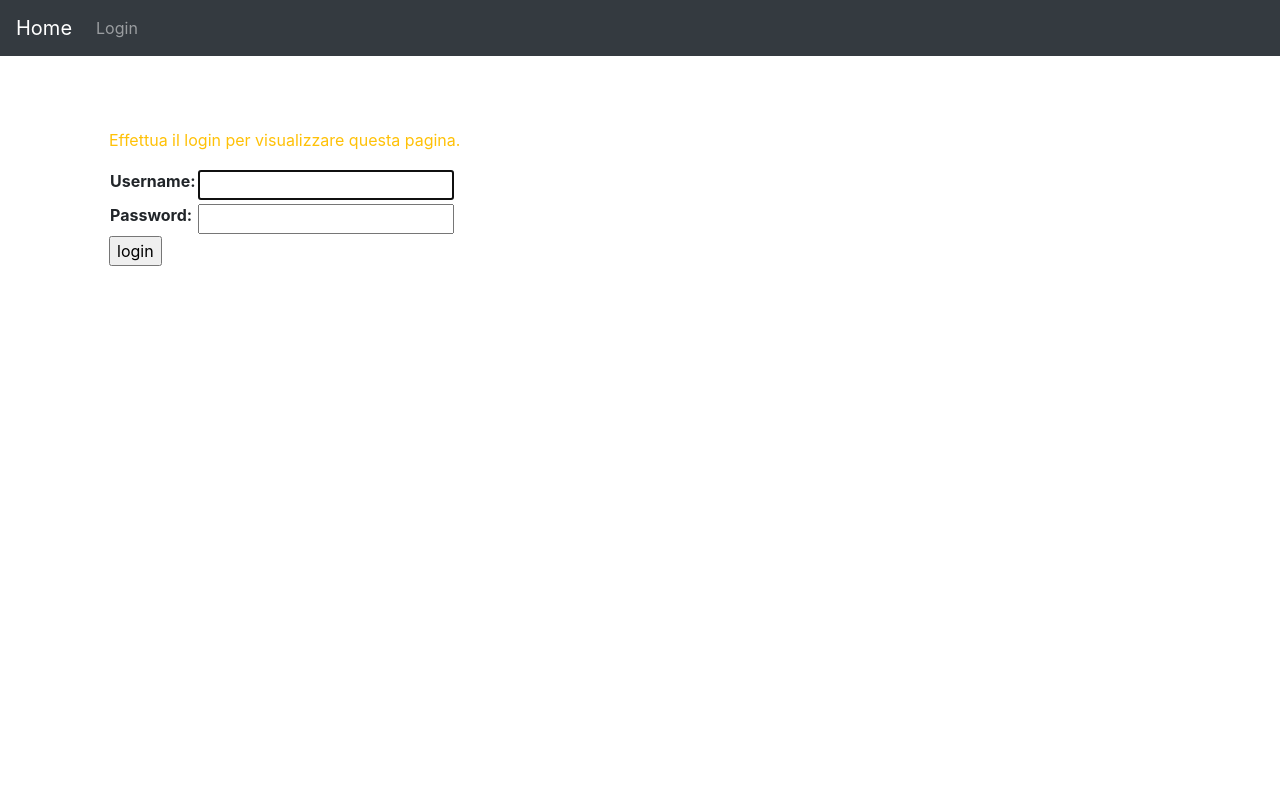
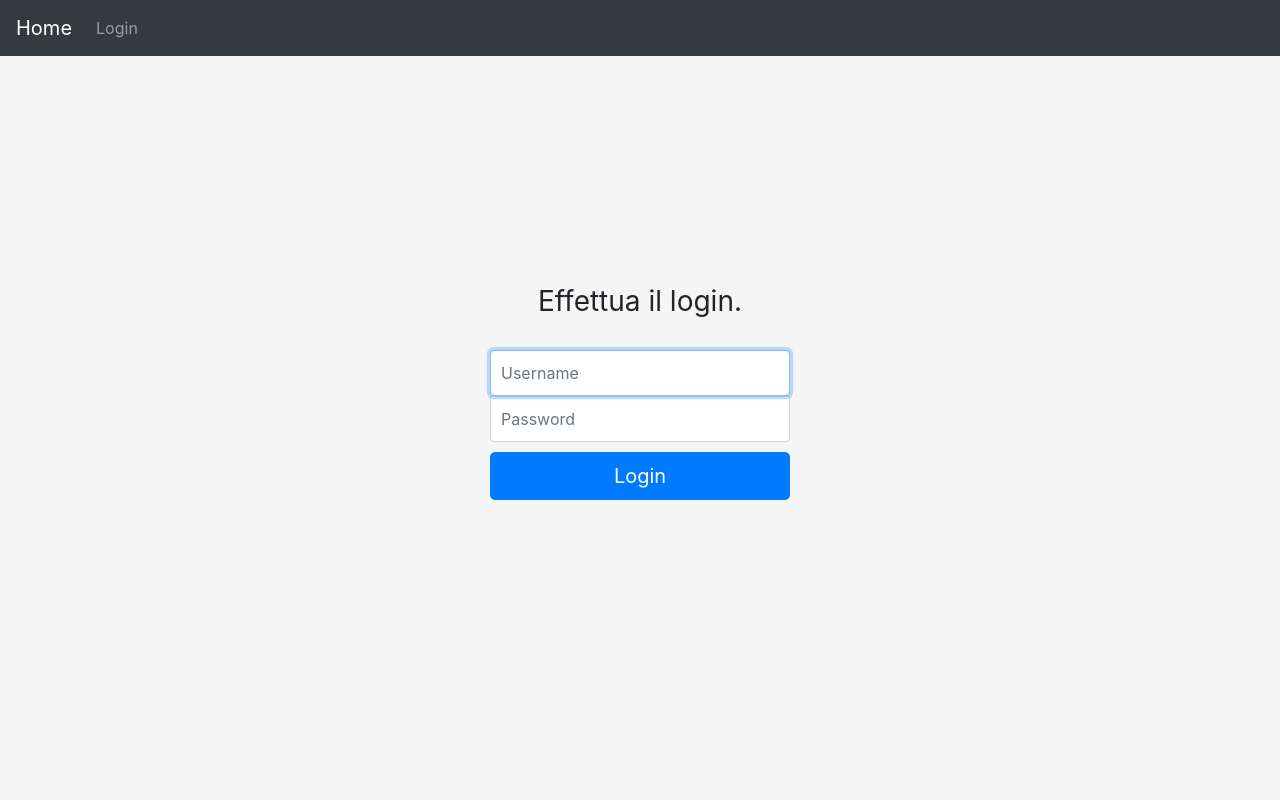
Before and after one commit to DckCanal/Studio, a Django app: page /accounts/login/?next=/gestione/ in a window 1280 px wide. Run offline with Django 3.2, Linux system fonts and the light colour scheme; some libraries are stand-ins or nearby versions.

Commit message:
Bootstrap login and home

```diff
--- a/gestione/views.py
+++ b/gestione/views.py
@@ -16,9 +16,11 @@
 @permission_required('gestione.view_paziente')
 def home_page(request):
     paz = Paziente.objects.all().order_by('-ultima_modifica')[:15]
+    indici = [1,4,7,10,13]
     context = {
         'num_paz': len(paz),
         'paz':paz,
+        'indici':indici,
     }
     return render(request,'gestione/home.html',context)
 
--- a/templates/registration/login.html
+++ b/templates/registration/login.html
@@ -1,5 +1,53 @@
 {% extends "generic.html" %}
+
      {% block main-content %}
+     <style>
+html,
+body {
+  height: 100%;
+}
+
+body {
+  display: -ms-flexbox;
+  display: flex;
+  -ms-flex-align: center;
+  align-items: center;
+  padding-top: 40px;
+  padding-bottom: 40px;
+  background-color: #f5f5f5;
+}
+
+.form-signin {
+  width: 100%;
+  max-width: 330px;
+  padding: 15px;
+  margin: auto;
+}
+.form-signin .checkbox {
+  font-weight: 400;
+}
+.form-signin .form-control {
+  position: relative;
+  box-sizing: border-box;
+  height: auto;
+  padding: 10px;
+  font-size: 16px;
+}
+.form-signin .form-control:focus {
+  z-index: 2;
+}
+.form-signin input[type="email"] {
+  margin-bottom: -1px;
+  border-bottom-right-radius: 0;
+  border-bottom-left-radius: 0;
+}
+.form-signin input[type="password"] {
+  margin-bottom: 10px;
+  border-top-left-radius: 0;
+  border-top-right-radius: 0;
+}
+</style>
+     <div class="text-center">
         {% if form.errors %}
         <p class="text-warning">Username o password errati.</p>
         {% endif %}
@@ -8,16 +56,23 @@
             {% if user.is_authenticated %}
                 <p class="text-warning">Non hai il permesso di visualizzare questa pagina.</p>
             {% else %}
-                <p class="text-warning">Effettua il login per visualizzare questa pagina.</p>
+                <h1 class="h3 mb-3 font-weight-normal">Effettua il login.</h1>
             {% endif %}
         {% endif %}
 
-        <form method="post" action="{% url 'login' %}">
+        <form class="form-signin" method="post" action="{% url 'login' %}">
             {% csrf_token %}
-            <table>
+            <!--<table>
             {{ form.as_table }}
-            </table>
-            <input type="submit" value="login" />
+            </table>-->
+            <!--{{form.username}}
+            {{form.password}}-->
+            <label for="id_username" class="sr-only">Username:</label>
+            <input type="text" name="username" autofocus autocapitalize="none" autocomplete="username" maxlength="150" required id="id_username" class="form-control" placeholder="Username">
+            <label for="id_password" class="sr-only">Password:</label>
+            <input type="password" name="password" autocomplete="current-password" required id="id_password" class="form-control" placeholder="Password">
+            <input class="btn btn-lg btn-primary btn-block" type="submit" value="Login" />
             <input type="hidden" name="next" value="{{ next }}" />
         </form>
+    </div>
      {% endblock main-content %}
```
Also changed, not shown: gestione/templates/gestione/home.html (+23 -5 lines), db.sqlite3.
